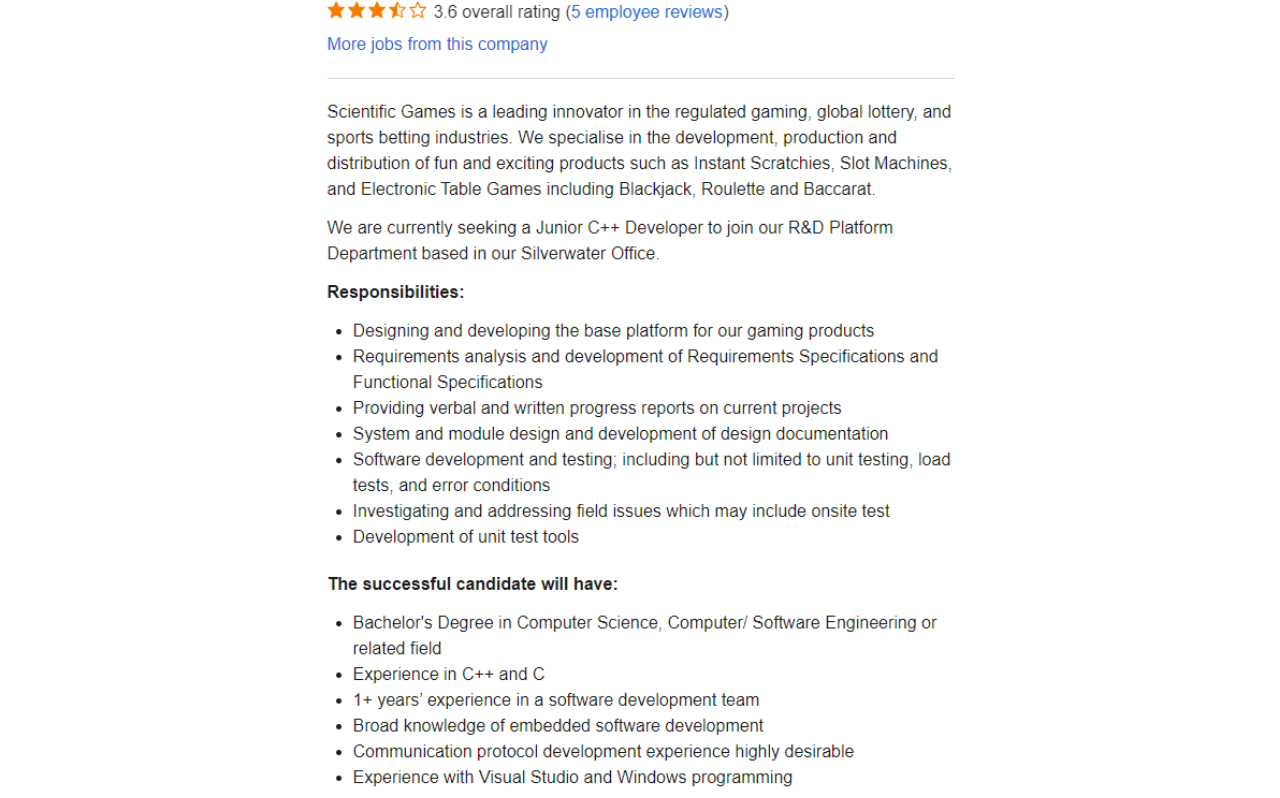
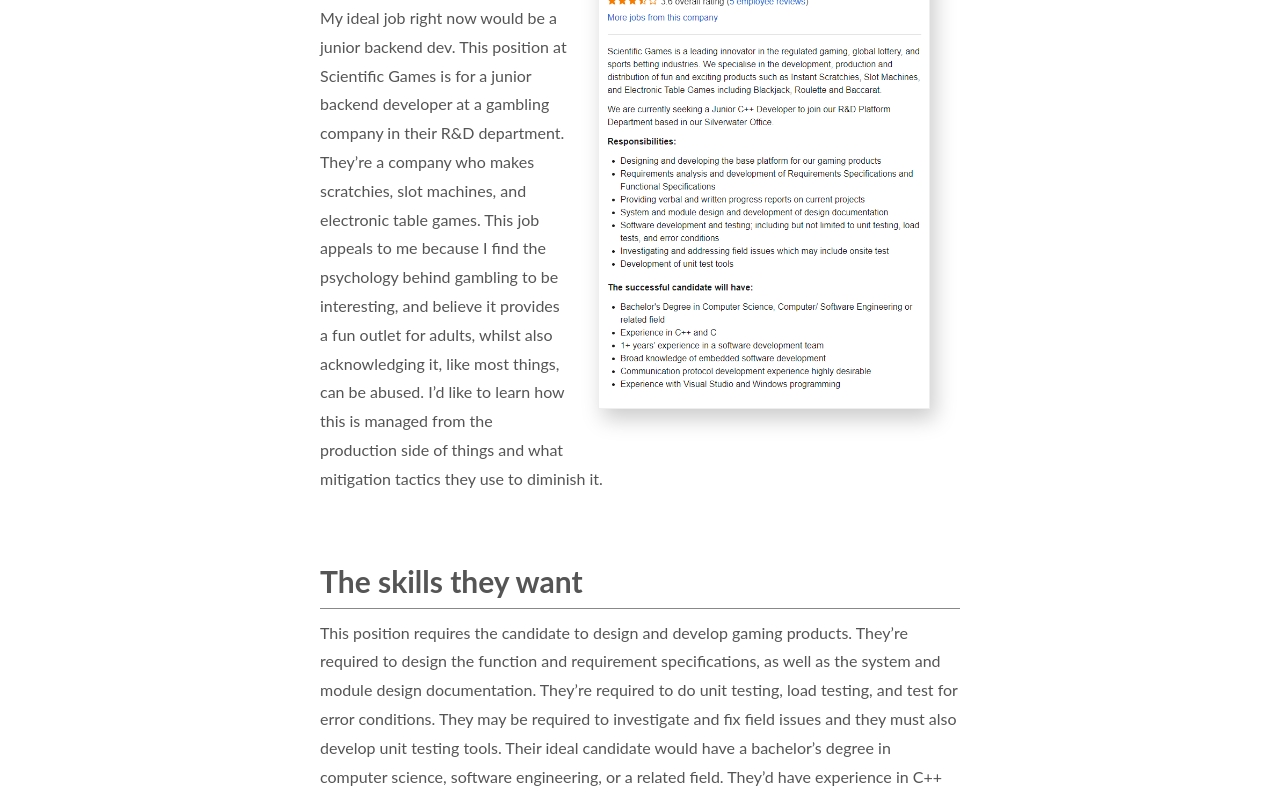
Before and after one commit to s3893768/IIT, a plain HTML site: page idealjob.html in a window 1280 px wide. Shown: the part 337-1135 px from the top of the page. Drawn offline with Linux system fonts and the light colour scheme.

Commit message:
Add files via upload

```diff
--- a/idealjob.html
+++ b/idealjob.html
@@ -24,7 +24,7 @@
     <div id="mainContainer">
         <h2>Ideal Job</h2>
 
-        <div class="largeImageContainer">
+        <div class="imageContainer">
             <img src="JuniorDeveloperPosition.PNG"
                 alt="Junior C++ Job Description" width="100%" height="100%">
         </div>
```
